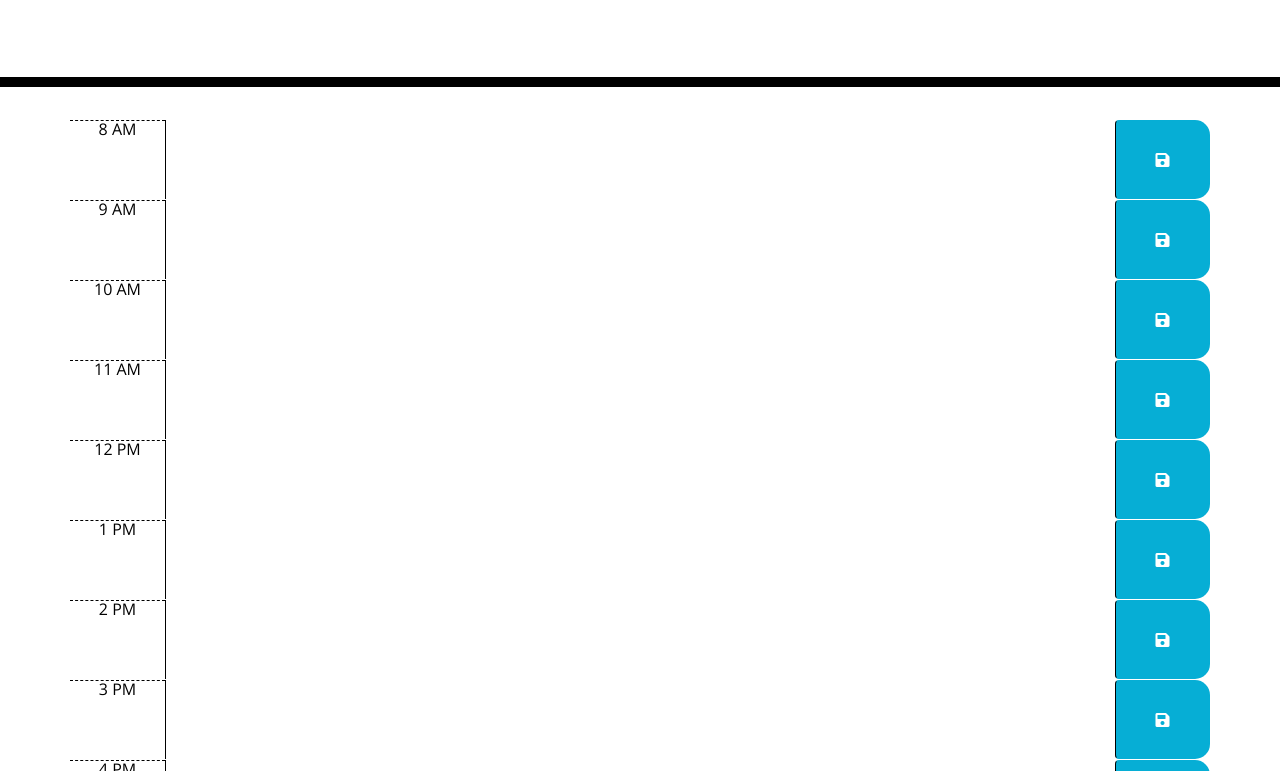
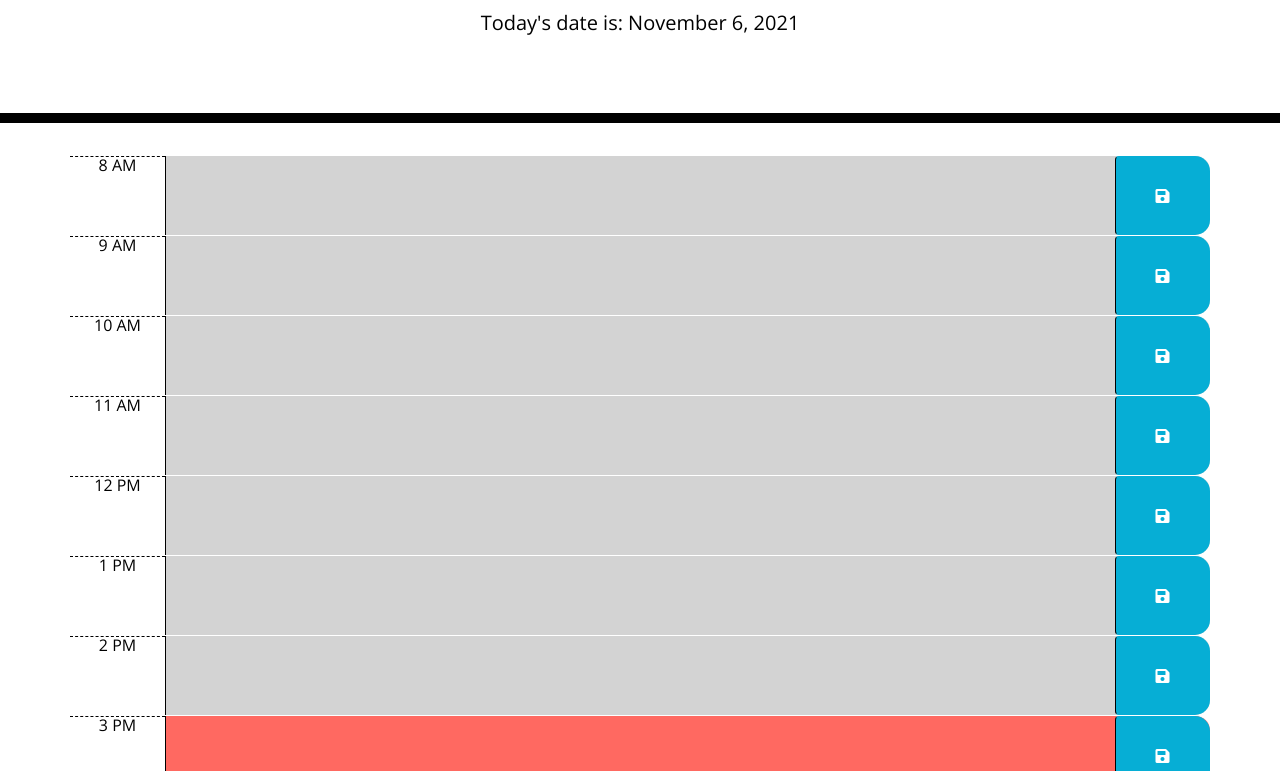
Before and after one commit to fayazl/challenge-5-scheduler, a plain HTML site: page Develop/index.html in a window 1280 px wide. Shown: the part 181-952 px from the top of the page. Drawn offline with nearby package versions, Linux system fonts and the light colour scheme.

Commit message:
color change created

```diff
--- a/Develop/assets/script.js
+++ b/Develop/assets/script.js
@@ -1,10 +1,34 @@
 const today = moment().format('LL')
-const todayTime = moment.format()
+var timeNow = moment().hour()
+var saveBtn = $("saveBtn")
+
+
 
 $( "#currentDay").append("Today's date is: " + today)
 
-//Dynamic color change based on time
 
-function textareaColor(){
+//dynamic color change
+function textAreaColor(){
+    $( ".time-block").each(function(){
 
-}
+        var currentHour = parseInt($(this).attr("id"));
+        console.log(currentHour);
+
+        if (currentHour < timeNow){
+            $(this).addClass("past")
+        }
+
+        else if (currentHour === timeNow){
+            $(this).addClass("present")
+        }
+
+        else {
+            $(this).addClass("future")
+        }
+
+});
+
+};
+
+
+textAreaColor()
--- a/Develop/index.html
+++ b/Develop/index.html
@@ -28,69 +28,68 @@
       <p class="lead">A simple calendar app for scheduling your work day</p>
       <p id="currentDay" class="lead"></p>
     </header>
+
     <div class="container">
 
-      <div class="row time-block">
+      <div id="8" class="row time-block">
         <div class="col-md-1 hour">8 AM</div>
         <textarea class="col-md-10 description"></textarea>
         <button class="btn saveBtn col-md-1"><i class="fas fa-save"></i></button>
       </div>
 
-      <div class="row time-block">
+      <div id="9" class="row time-block">
         <div class="col-md-1 hour">9 AM</div>
         <textarea class="col-md-10 description"></textarea>
         <button class="btn saveBtn col-md-1"><i class="fas fa-save"></i></button>
       </div>
 
-      <div class="row time-block">
+      <div id="10" class="row time-block">
         <div class="col-md-1 hour">10 AM</div>
         <textarea class="col-md-10 description"></textarea>
         <button class="btn saveBtn col-md-1"><i class="fas fa-save"></i></button>
       </div>
 
-      <div class="row time-block">
+      <div id="11" class="row time-block">
         <div class="col-md-1 hour">11 AM</div>
         <textarea class="col-md-10 description"></textarea>
         <button class="btn saveBtn col-md-1"><i class="fas fa-save"></i></button>
       </div>
 
-      <div class="row time-block">
+      <div id="12" class="row time-block">
         <div class="col-md-1 hour">12 PM</div>
         <textarea class="col-md-10 description"></textarea>
         <button class="btn saveBtn col-md-1"><i class="fas fa-save"></i></button>
       </div>
 
-      <div class="row time-block">
+      <div id="13" class="row time-block">
         <div class="col-md-1 hour">1 PM</div>
         <textarea class="col-md-10 description"></textarea>
         <button class="btn saveBtn col-md-1"><i class="fas fa-save"></i></button>
       </div>
 
-      <div class="row time-block">
+      <div id="14" class="row time-block">
         <div class="col-md-1 hour">2 PM</div>
         <textarea class="col-md-10 description"></textarea>
         <button class="btn saveBtn col-md-1"><i class="fas fa-save"></i></button>
       </div>
 
-      <div class="row time-block">
+      <div id="15" class="row time-block">
         <div class="col-md-1 hour">3 PM</div>
         <textarea class="col-md-10 description"></textarea>
         <button class="btn saveBtn col-md-1"><i class="fas fa-save"></i></button>
       </div>
 
-      <div class="row time-block">
+      <div id="16" class="row time-block">
         <div class="col-md-1 hour">4 PM</div>
         <textarea class="col-md-10 description"></textarea>
         <button class="btn saveBtn col-md-1"><i class="fas fa-save"></i></button>
       </div>
 
-      <div class="row time-block">
+      <div id="17" class="row time-block">
         <div class="col-md-1 hour">5 PM</div>
         <textarea class="col-md-10 description"></textarea>
         <button class="btn saveBtn col-md-1"><i class="fas fa-save"></i></button>
       </div>
-
-      <!-- Timeblocks go here -->
     </div>
 
     <script src="https://code.jquery.com/jquery-3.4.1.min.js"></script>
```
